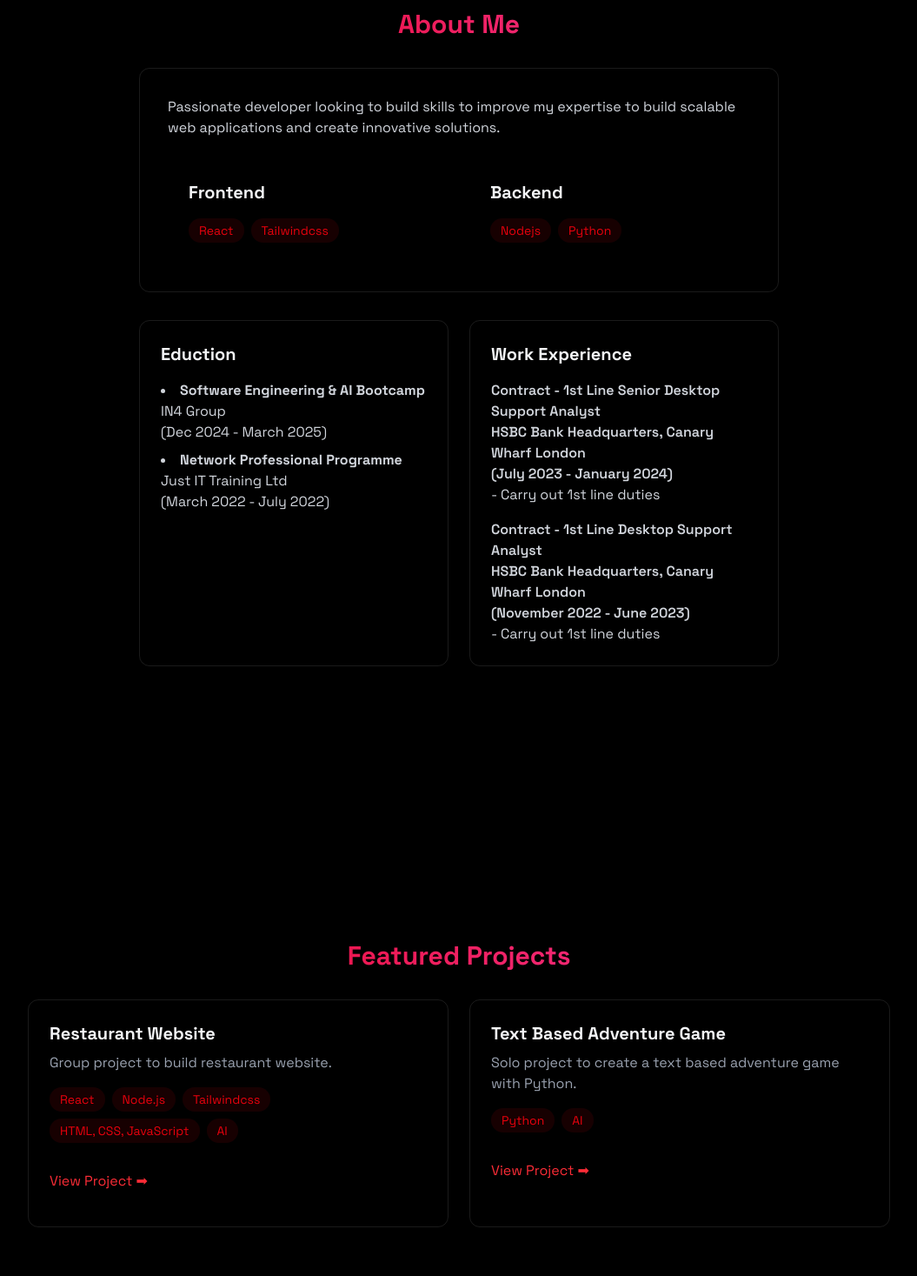
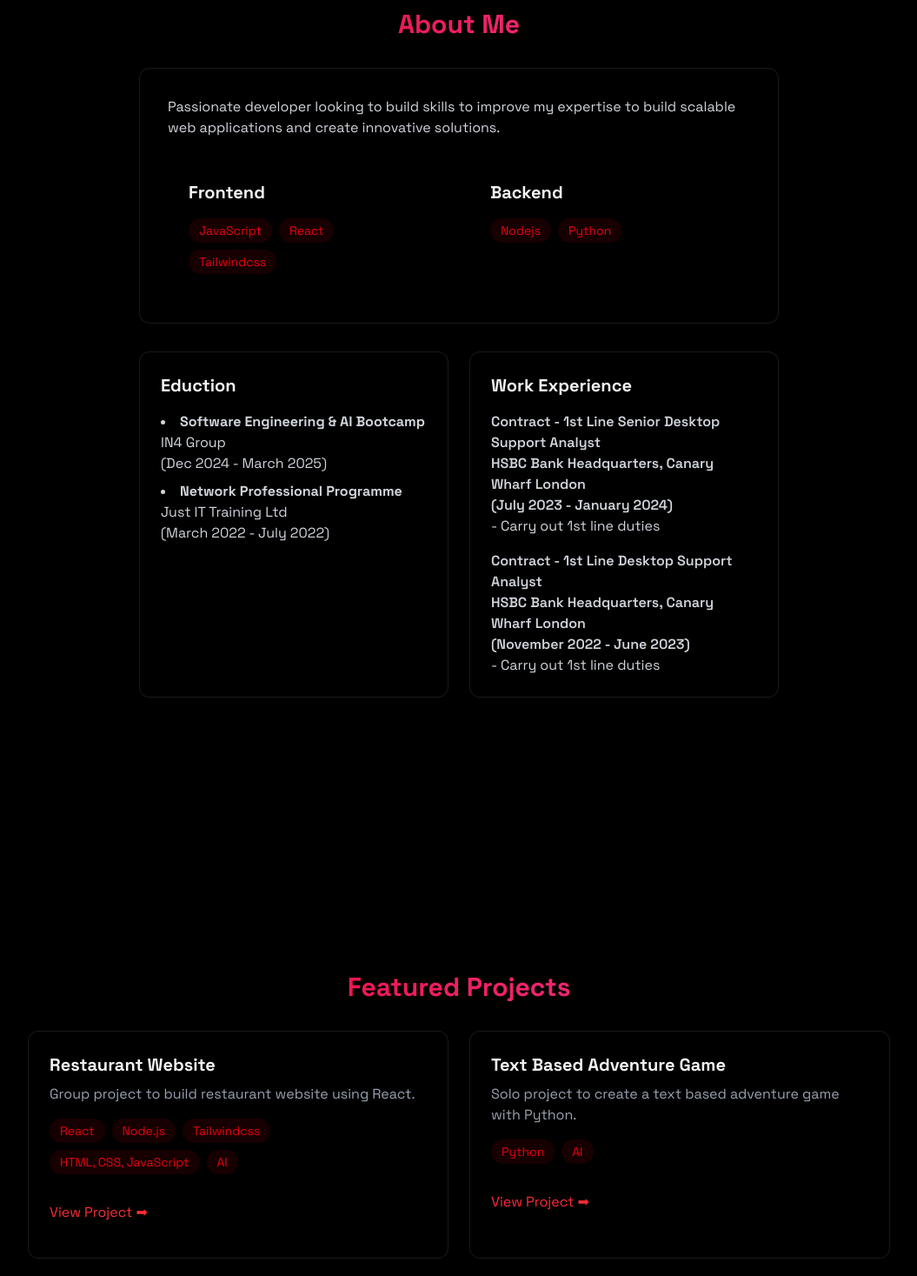
Before and after one commit to zed-a18/z.alitech-portfolio, a React (Vite) app in the folder portfolio/: page / in a window 1280 px wide. Shown: the part 890-2357 px from the top of the page at 87% size, without its empty margins (112-1167 px from the left). Built offline with nearby package versions, Linux system fonts and the light colour scheme.

Commit message:
Small updates

```diff
--- a/portfolio/src/components/pages/About.jsx
+++ b/portfolio/src/components/pages/About.jsx
@@ -2,7 +2,7 @@ import { RevealOnScroll } from '../RevealOnScroll';
 
 export const About = () => {
 
-    const frontendSkills = ["React", "Tailwindcss"];
+    const frontendSkills = ["JavaScript", "React", "Tailwindcss"];
 
     const backendSkills = ["Nodejs", "Python"];
 
--- a/portfolio/src/components/pages/Projects.jsx
+++ b/portfolio/src/components/pages/Projects.jsx
@@ -11,7 +11,7 @@ export const Projects = () => {
                 <div className="p-6 rounded-xl border border-white/10 hover:translate-y-1 hover:border-red-600/30 hover:shadow-[0_2px_8px_rgba(59,130,246,0.1)] transition-all">
                     <h3 className="text-xl font-bold mb-2">Restaurant Website</h3>
                     <p className="text-gray-400 mb-4">
-                        Group project to build restaurant website.
+                        Group project to build restaurant website using React.
                     </p>
                     <div className="flex flex-wrap gap-2 mb-4">
                         {["React", "Node.js", "Tailwindcss", "HTML, CSS, JavaScript", "AI"].map((tech, key) => (
```
